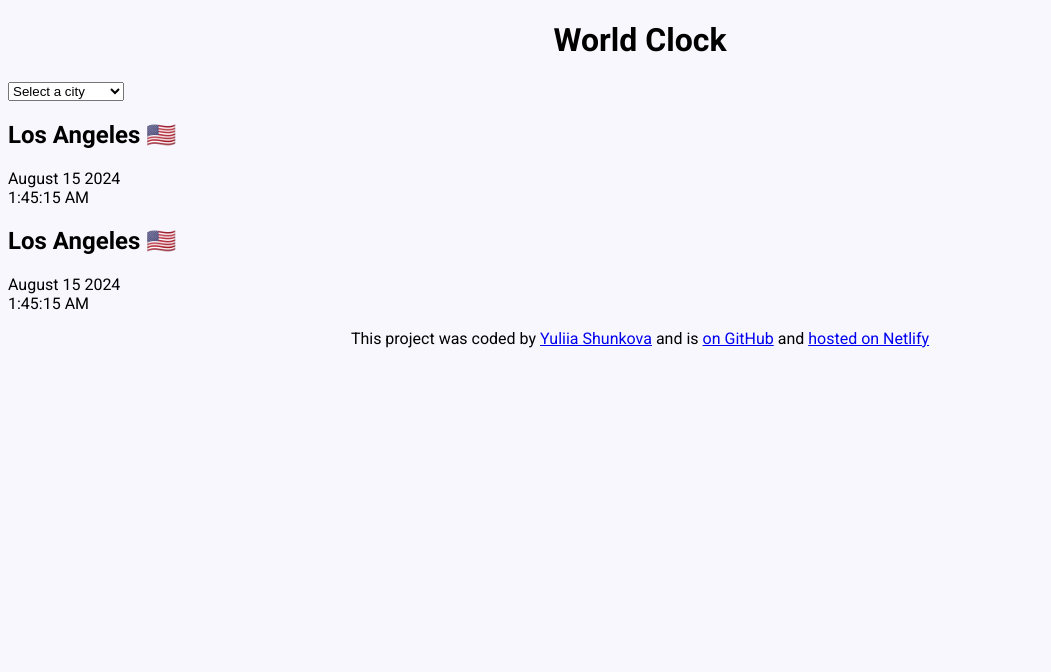
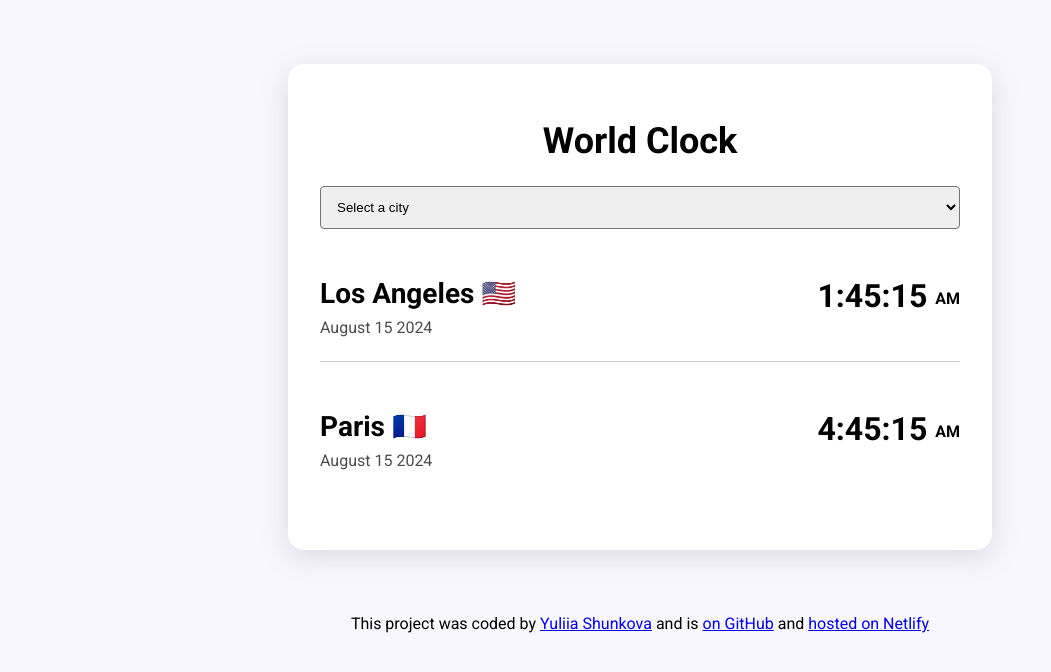
Before and after one commit to YuliiaShunkova/world-clock, a plain HTML site: page index.html in a window 1280 px wide. Shown: the whole page, without its empty margins (0-1051 px from the left). Drawn offline with nearby package versions, Linux system fonts and the light colour scheme.

Commit message:
Style the project with css

```diff
--- a/css/style.css
+++ b/css/style.css
@@ -5,8 +5,58 @@ body {
 
 h1 {
   text-align: center;
+  font-size: 36px;
+}
+
+h2 {
+  margin: 0 0 8px;
+  font-size: 28px;
 }
 
 footer {
   text-align: center;
 }
+
+select {
+  display: block;
+  width: 100%;
+  border-radius: 4px;
+  padding: 12px;
+}
+
+.container {
+  max-width: 640px;
+  margin: 64px auto;
+  background: white;
+  padding: 32px;
+  box-shadow: rgba(100, 100, 111, 0.2) 0px 7px 29px 0px;
+
+  border-radius: 16px;
+}
+
+.city {
+  display: flex;
+  justify-content: space-between;
+  margin: 24px 0;
+  padding: 24px 0;
+  border-bottom: 1px solid rgb(207, 207, 207);
+}
+
+.city:last-child {
+  border: none;
+}
+
+.date {
+  opacity: 0.7;
+}
+
+.time {
+  font-size: 32px;
+  font-weight: bold;
+}
+
+.time small {
+  font-size: 16px;
+  vertical-align: middle;
+  line-height: 32px;
+}
--- a/index.html
+++ b/index.html
@@ -25,15 +25,19 @@
       </select>
 
       <div class="city">
-        <h2>Los Angeles 🇺🇸</h2>
-        <div class="date">August 15 2024</div>
-        <div class="time">1:45:15 AM</div>
+        <div>
+          <h2>Los Angeles 🇺🇸</h2>
+          <div class="date">August 15 2024</div>
+        </div>
+        <div class="time">1:45:15 <small>AM</small></div>
       </div>
 
       <div class="city">
-        <h2>Los Angeles 🇺🇸</h2>
-        <div class="date">August 15 2024</div>
-        <div class="time">1:45:15 AM</div>
+        <div>
+          <h2>Paris 🇫🇷</h2>
+          <div class="date">August 15 2024</div>
+        </div>
+        <div class="time">4:45:15 <small>AM</small></div>
       </div>
     </div>
 
```
